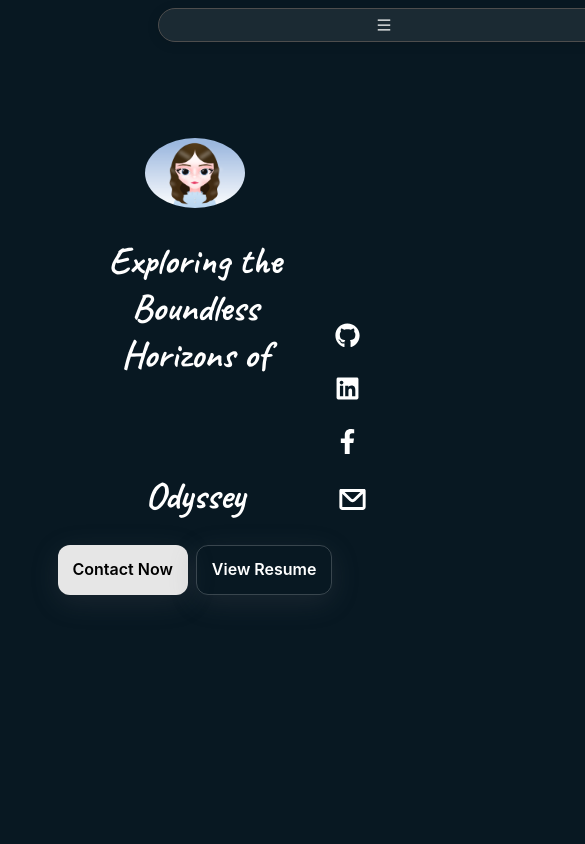
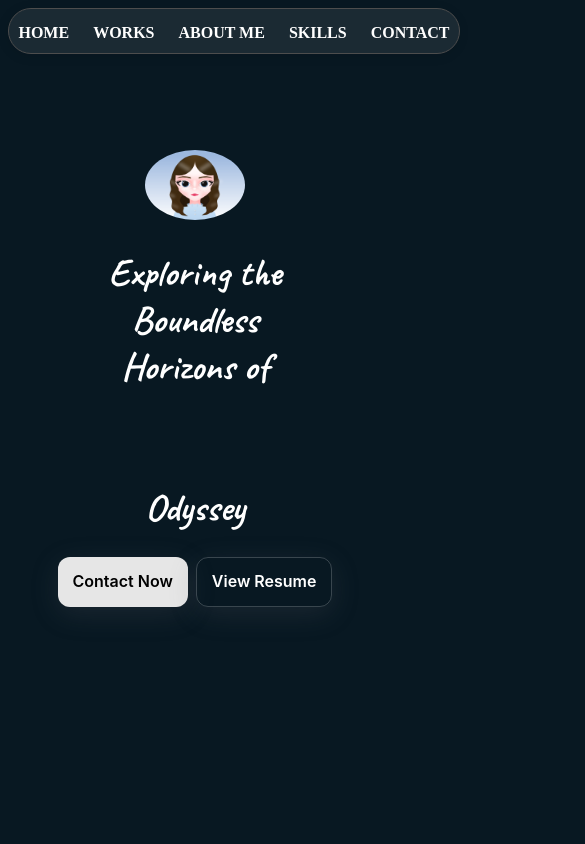
Before and after one commit to Sapnaasubedi/my-portfolio, a Next.js app: page / in a window 390 px wide. Shown: the top 844 px of the page, 585 px wide, since content can reach past the window. Built offline with nearby package versions, Linux system fonts and the light colour scheme.

Commit message:
feat: add responsive pages

```diff
--- a/src/modules/HeroSection.tsx
+++ b/src/modules/HeroSection.tsx
@@ -21,7 +21,7 @@ const HeroPage: React.FC = () => {
     }
   };
   return (
-    <Flex vertical className="hero">
+    <Flex vertical className="hero" id="home">
       <div className="avatar-wrapper">
         <Image
           src={Videos.src}
--- a/src/modules/Navbar.tsx
+++ b/src/modules/Navbar.tsx
@@ -10,12 +10,10 @@ const Navbar: FC = () => {
   const [isSticky, setIsSticky] = useState(false);
   const [drawerOpen, setDrawerOpen] = useState(false);
 
-  // Function to check scroll position
   const handleScroll = () => {
-    setIsSticky(window.scrollY > 50); // Set threshold to when it becomes sticky
+    setIsSticky(window.scrollY > 50);
   };
 
-  // Add/remove event listener for scrolling
   useEffect(() => {
     window.addEventListener("scroll", handleScroll);
     return () => {
@@ -39,7 +37,17 @@ const Navbar: FC = () => {
 
   return (
     <Flex justify="center" className={`navbar ${isSticky ? "sticky" : ""}`}>
-      <Space size="large" style={{ marginTop: "-15px" }} className="menu">
+      <Space size="large" style={{ marginTop: "-15px" }} >
+      <Title
+          level={5}
+          style={{
+            color: "white",
+            fontFamily: "cursive",
+          }}
+          onClick={handleRedirect(`/`)}
+        >
+          HOME
+        </Title>
         <Title
           level={5}
           style={{
@@ -81,37 +89,7 @@ const Navbar: FC = () => {
           CONTACT
         </Title>
       </Space>
-      <Button
-        type="text"
-        icon={<MenuOutlined />}
-        onClick={toggleDrawer}
-        className="ham-burger"
-      />
-      <Drawer
-        placement="top"
-        closable={true}
-        onClose={toggleDrawer}
-        open={drawerOpen}
-      >
-        <Space
-          direction="vertical"
-          size="large"
-          style={{ fontFamily: "cursive" }}
-        >
-          <Title level={5} onClick={() => scrollToSection("works")}>
-            WORKS
-          </Title>
-          <Title level={5} onClick={() => handleRedirect("/about-me")}>
-            ABOUT ME
-          </Title>
-          <Title level={5} onClick={() => scrollToSection("skills")}>
-            SKILLS
-          </Title>
-          <Title level={5} onClick={() => scrollToSection("contact")}>
-            CONTACT
-          </Title>
-        </Space>
-      </Drawer>
+
     </Flex>
   );
 };
--- a/src/modules/Social.tsx
+++ b/src/modules/Social.tsx
@@ -2,6 +2,7 @@ import { Space } from "antd";
 import React from "react";
 import { CgMail } from "react-icons/cg";
 import { FaFacebookF, FaGithub, FaLinkedin } from "react-icons/fa";
+import "./styles/Herosection.css"
 
 const Social = () => {
   return (
@@ -12,6 +13,7 @@ const Social = () => {
         right: "20px",
         transform: "translateY(-50%)",
       }}
+      className="social-wrapper"
     >
       <Space direction="vertical" size="large">
         <a href="https://github.com/Sapnaasubedi" style={{ color: "white" }}>
--- a/src/modules/styles/Herosection.css
+++ b/src/modules/styles/Herosection.css
@@ -145,8 +145,37 @@ h1 {
   object-fit: fill;
   border-radius: 0.4em;
 }
+.navbar {
+  position: sticky;
+  top: 0;
+  z-index: 1000; /* Ensure it appears above other elements */
+  background-color: transparent; /* Transparent background */
+  transition: background-color 0.3s ease;
+  background-color: rgba(255, 255, 255, 0.08); /* Opaque background when sticky */
+  box-shadow: rgba(0, 0, 0, 0.1) -1px 2px 12px 0px;
+  border-radius: 100px;
+  border: 1px solid #4D4D4D;
+  width: 500px;
+  margin-left: 37%;
+  align-items:center ;
+}
+
+.navbar.sticky {
+  background-color: rgba(255, 255, 255, 0.08); /* Opaque background when sticky */
+  box-shadow: rgba(0, 0, 0, 0.1) -1px 2px 12px 0px;
+  border-radius: 100px;
+  border: 1px solid #4D4D4D;
+  margin-left: 37%;
+
+}
+.social-wrapper {
+  display: block; /* Default is visible */
+}
 
 @media (max-width: 768px) {
+  .social-wrapper {
+    display: none; /* Hide on smaller screens */
+  }
   .card-content {
     grid-template-columns: 1fr;
     padding: 3.4em;
@@ -169,8 +198,6 @@ h1 {
   .card-content > div {
     gap: 0.5em;
   }
-
-}
   .navbar {
     position: sticky;
     top: 0;
@@ -182,36 +209,20 @@ h1 {
     border-radius: 100px;
     border: 1px solid #4D4D4D;
     width: 450px;
-  margin-left: 40%;
+    margin-left: 0%;
     align-items:center ;
   }
-
   .navbar.sticky {
     background-color: rgba(255, 255, 255, 0.08); /* Opaque background when sticky */
     box-shadow: rgba(0, 0, 0, 0.1) -1px 2px 12px 0px;
     border-radius: 100px;
     border: 1px solid #4D4D4D;
-  margin-left: 40%;
+    margin-left: 0%;
 
   }
-.ham-burger {
-  display:block;
-  color: white; /* Display hamburger button on small screens */
 }
 
-.menu {
-  display: none; /* Hide full menu on small screens */
-}
 
-@media (min-width: 768px) {
-  .ham-burger {
-    display: none;
-  }
-
-  .menu {
-    display: flex; /* Show full menu on larger screens */
-  }
-}
 
 @supports (animation-timeline: works) {
   @scroll-timeline cards-element-scrolls-in-body {
```
Also changed, not shown: src/modules/AboutMe/BeyondPortfolio.tsx (+8 -8 lines). Lines whose indentation alone changed are shown as unchanged.
